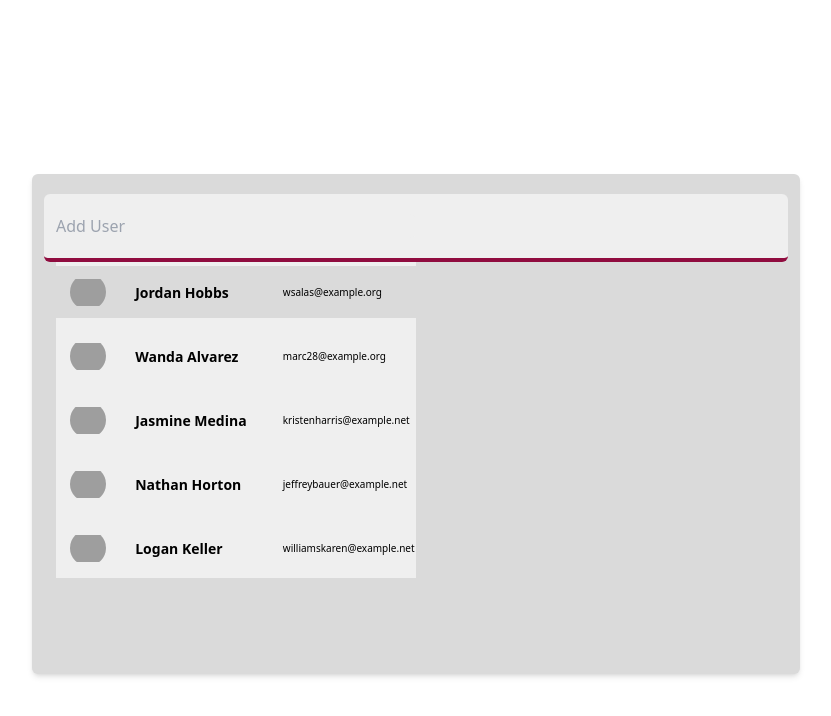
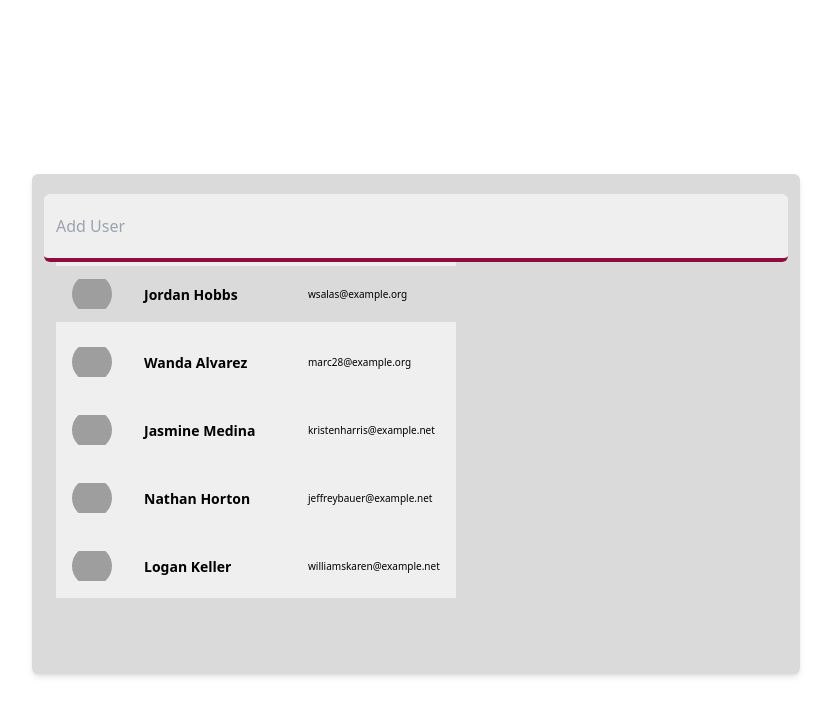
Before and after one commit to SARTHAKKRSHARMA/zeptoTask, a React (Create React App) app in the folder react-tailwind-css-starter-pack-main/: page / in a window 1280 px wide. Both pictures are taken after a click on the element 640 px from the left and 228 px from the top of the page. Shown: the top 716 px of the page, without its empty margins (224-1055 px from the left). Built offline with nearby package versions, Linux system fonts and the light colour scheme; grey boxes are pictures that could not be loaded.

Commit message:
CSS edits

```diff
--- a/react-tailwind-css-starter-pack-main/src/component/Main.jsx
+++ b/react-tailwind-css-starter-pack-main/src/component/Main.jsx
@@ -116,7 +116,7 @@ const Main = () => {
                     className=' outline-none bg-[#EFEFEF] w-auto min-w-[8ch]  max-w-[100%] transition-all duration-[200]' />
 
                 {
-                    isVisible && <div ref={absoluteDivRef}  className='absolute w-[400px] max-w-[100%] h-auto bg-[#EFEFEF] left-0 top-[200%] py-1 overflow-x-auto'>
+                    isVisible && <div ref={absoluteDivRef}  className='absolute min-w-[400px] w-auto max-w-[100%] h-auto bg-[#EFEFEF] left-0 top-[200%] py-1 overflow-x-auto'>
                         <MatchedUserList inputTagRef={inputTagRef} userInput={userInput} setUserInput={setUserInput} isVisible={isVisible}/>
                     </div>
                 }
```
